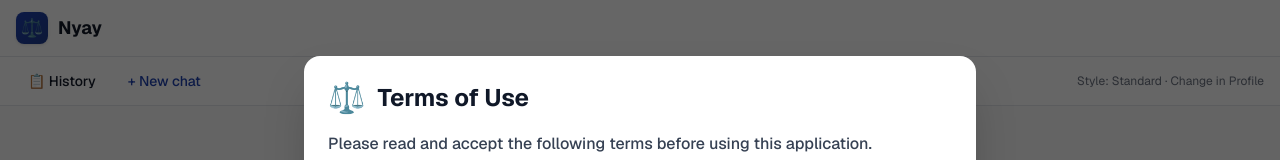
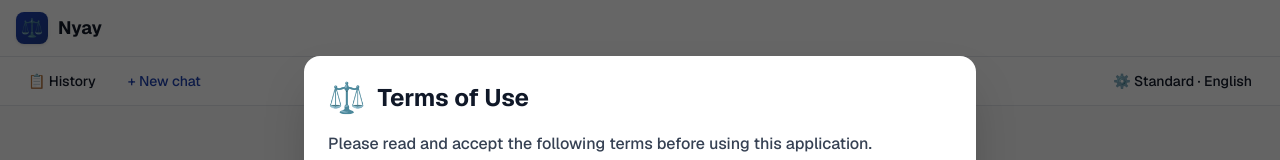
Before and after one commit to nikhilmalkari8/Adovate, a Next.js app: page /ask in a window 1280 px wide. Shown: the top 160 px of the page. Built offline with nearby package versions, Linux system fonts and the light colour scheme.

Commit message:
Add quick style and language toggles on Ask screen
Co-authored-by: Cursor <cursoragent@cursor.com>

```diff
--- a/src/app/(main)/ask/page.tsx
+++ b/src/app/(main)/ask/page.tsx
@@ -5,7 +5,9 @@ import ReactMarkdown from "react-markdown";
 import { SourceBadge } from "@/components/SourceBadge";
 import {
   getUserPreferences,
+  setUserPreferences,
   EXPLANATION_STYLE_OPTIONS,
+  ANSWER_LANGUAGE_OPTIONS,
   type UserPreferences,
 } from "@/lib/user-preferences";
 import {
@@ -38,6 +40,7 @@ export default function AskPage() {
   const [sessionId, setSessionId] = useState<string | null>(null);
   const [sessions, setSessions] = useState<ChatSession[]>([]);
   const [showHistory, setShowHistory] = useState(false);
+  const [showSettings, setShowSettings] = useState(false);
   const [preferences, setPreferences] = useState<UserPreferences>(getUserPreferences());
   const [input, setInput] = useState("");
   const [isLoading, setIsLoading] = useState(false);
@@ -285,10 +288,19 @@ export default function AskPage() {
     EXPLANATION_STYLE_OPTIONS.find((o) => o.value === preferences.explanationStyle)?.label ??
     "Standard";
 
+  const languageLabel =
+    ANSWER_LANGUAGE_OPTIONS.find((o) => o.value === preferences.answerLanguage)?.label ??
+    "English";
+
+  const updatePreferences = (partial: Partial<UserPreferences>) => {
+    setPreferences(setUserPreferences(partial));
+  };
+
   return (
     <div className="flex h-[calc(100vh-8rem)] flex-col bg-[var(--background)]">
       {/* Toolbar */}
-      <div className="flex items-center justify-between border-b border-[var(--border)] bg-[var(--surface)] px-4 py-2">
+      <div className="flex flex-col gap-2 border-b border-[var(--border)] bg-[var(--surface)] px-4 py-2">
+        <div className="flex items-center justify-between">
           <div className="flex items-center gap-2">
             <button
               onClick={() => setShowHistory(true)}
@@ -303,9 +315,53 @@ export default function AskPage() {
               + New chat
             </button>
           </div>
-        <span className="text-xs text-[var(--muted)]">
-          Style: {styleLabel} · Change in Profile
-        </span>
+          <button
+            onClick={() => setShowSettings((s) => !s)}
+            className="rounded-lg px-3 py-1.5 text-sm font-medium text-[var(--foreground)] hover:bg-gray-100"
+          >
+            ⚙️ {styleLabel} · {languageLabel.split(" ")[0]}
+          </button>
+        </div>
+
+        {showSettings && (
+          <div className="animate-fade-in rounded-xl border border-[var(--border)] bg-gray-50 p-3">
+            <p className="mb-2 text-xs font-medium text-[var(--muted)]">Explanation style</p>
+            <div className="flex flex-wrap gap-2">
+              {EXPLANATION_STYLE_OPTIONS.map((opt) => (
+                <button
+                  key={opt.value}
+                  onClick={() => updatePreferences({ explanationStyle: opt.value })}
+                  className={`rounded-full px-3 py-1.5 text-sm font-medium transition-colors ${
+                    preferences.explanationStyle === opt.value
+                      ? "bg-[var(--primary)] text-white"
+                      : "bg-white text-[var(--foreground)] border border-[var(--border)] hover:border-[var(--primary)]"
+                  }`}
+                >
+                  {opt.label}
+                </button>
+              ))}
+            </div>
+            <p className="mb-2 mt-3 text-xs font-medium text-[var(--muted)]">Answer language</p>
+            <select
+              value={preferences.answerLanguage}
+              onChange={(e) =>
+                updatePreferences({
+                  answerLanguage: e.target.value as UserPreferences["answerLanguage"],
+                })
+              }
+              className="w-full rounded-lg border border-[var(--border)] bg-white px-3 py-2 text-sm"
+            >
+              {ANSWER_LANGUAGE_OPTIONS.map((lang) => (
+                <option key={lang.value} value={lang.value}>
+                  {lang.label}
+                </option>
+              ))}
+            </select>
+            <p className="mt-2 text-xs text-[var(--muted)]">
+              Start a new question after changing settings to see the difference clearly.
+            </p>
+          </div>
+        )}
       </div>
 
       {/* History drawer */}
```
Lines whose indentation alone changed are shown as unchanged.
